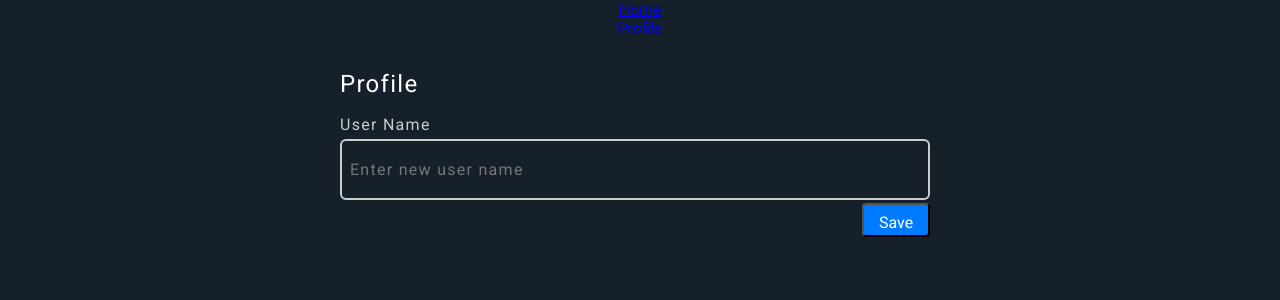
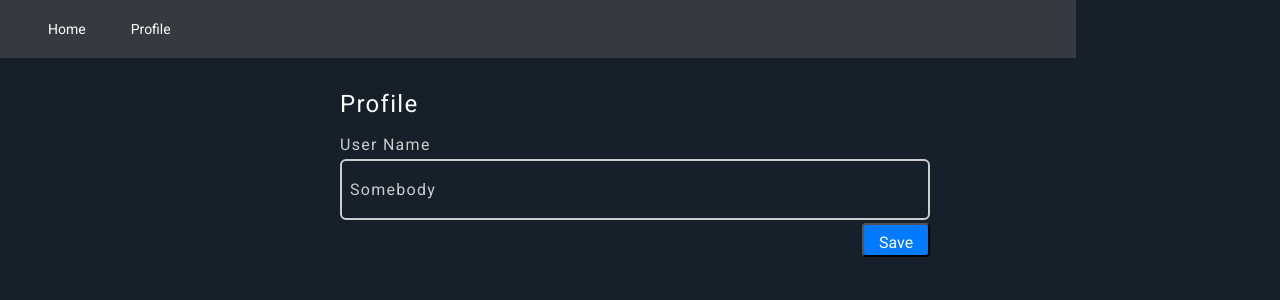
Before and after one commit to mark-itc/microblogging-ZeevGinzburg, a React (Create React App) app in the folder micro-blogghing-zeev-ginzburg/: page /userprofile in a window 1280 px wide. Shown: the top 300 px of the page. Built offline with nearby package versions, Linux system fonts and the light colour scheme.

Commit message:
functionality for username button

```diff
--- a/micro-blogghing-zeev-ginzburg/src/components/navbar.css
+++ b/micro-blogghing-zeev-ginzburg/src/components/navbar.css
@@ -0,0 +1,32 @@
+* {
+    box-sizing: border-box;
+    margin: 0;
+    padding: 0;
+}
+
+nav.Navbar {
+    background-color: #343A40;
+    width: 1076px;
+    height: 58px;
+    display: flex;
+    align-items: center;
+    /* justify-content: space-around; */
+    padding-left: 3rem;
+
+
+}
+nav.Navbar ul {
+    display: flex;
+
+
+}
+nav.Navbar li {
+    padding-right: 45px;
+    font-size: 14px;
+    list-style-type: none;
+}
+
+nav.Navbar a {
+    text-decoration: none;
+    color: #ffffff;
+}
--- a/micro-blogghing-zeev-ginzburg/src/components/pages/user-profile.jsx
+++ b/micro-blogghing-zeev-ginzburg/src/components/pages/user-profile.jsx
@@ -2,20 +2,35 @@ import React from 'react';
 import "./user-profile.css";
 import Navbar from '../navbar';
 import "../buttons.css";
+import { useState, useEffect } from 'react';
+
+let localSavedUserName;
+
+// ill need to provide the user name to the original user name that showed in the tweets
 
 function UserProfile() {
+
+  let [userName, setUserName] = useState(localStorage.getItem("localSavedUserName") || "Somebody");
+  const saveUserName = () => {
+  localStorage.setItem("localSavedUserName", userName);
+}
+  const changeUserName = (e) => {
+    setUserName(e.target.value);
+  }
+
+
   return (
     <div className='main-user-profile-div'>
       <Navbar />
 
-    <form className='user-name-form' onSubmit="">
+      <form className='user-name-form' onSubmit={saveUserName}>
         <h2 className='profile-title'>Profile</h2>
         <label >User Name</label>
         <input
           type='text'
           placeholder='Enter new user name'
-            // value={""}
-            // onChange={""}
+          value={userName}
+          onChange={changeUserName}
         />
         <div className='go-right'></div>
         <button className='save-user-name' type='submit'>
--- a/micro-blogghing-zeev-ginzburg/src/components/tweet-button.jsx
+++ b/micro-blogghing-zeev-ginzburg/src/components/tweet-button.jsx
@@ -8,7 +8,7 @@ function TweetButton(props) {
         const newTweetItem = {
             content: tweetText,
             date: new Date(),
-            userName: `user-name: Zeev Ginzburg`
+            userName: localStorage.getItem("localSavedUserName") || "Somebody",
         };
         addNewTweet(newTweetItem);
         setTweetText("");
--- a/micro-blogghing-zeev-ginzburg/src/components/tweets.jsx
+++ b/micro-blogghing-zeev-ginzburg/src/components/tweets.jsx
@@ -23,7 +23,6 @@ function Tweets(props) {
         <div className="tweet-div">
             {tweetItemsSortedByDate.map((tweet) => (
                 <div className="tweet-card"
-                // style={{"order" : `${tweetItemsSortedByDate.indexOf(tweet) * -1}`}}
                 >
                     <div className="header">
                         <h2>{tweet.userName}</h2>
```
Lines whose indentation alone changed are shown as unchanged.
